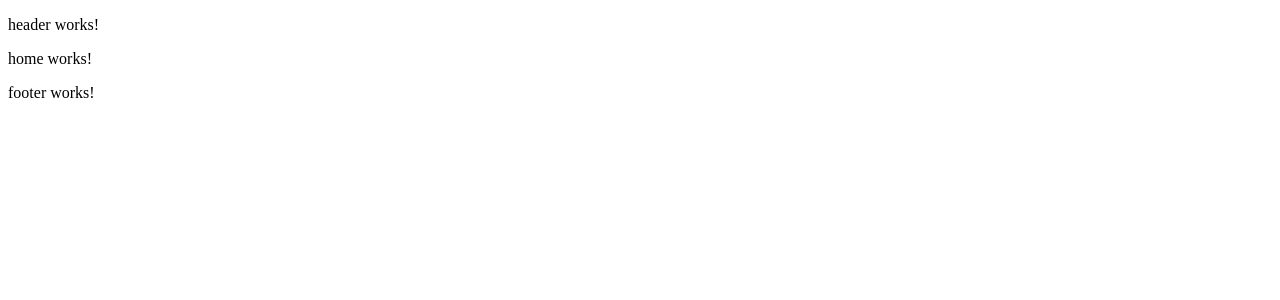
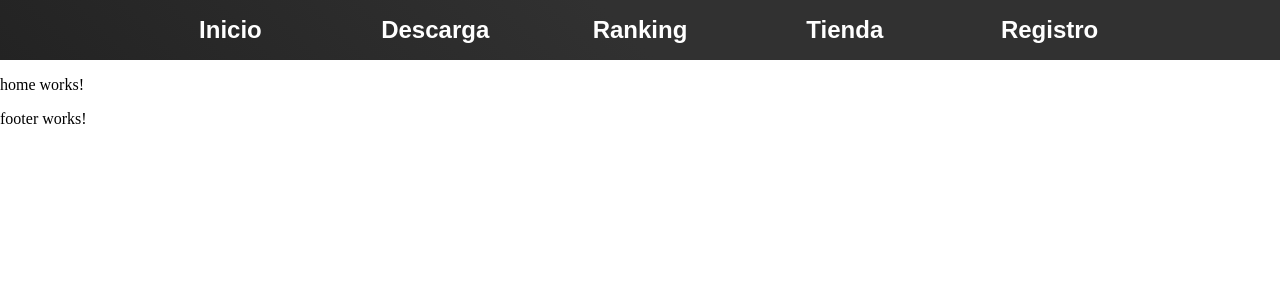
Before and after one commit to MatiasSelvaggio/MuOnlineFrontend, an Angular app: page / in a window 1280 px wide. Shown: the top 300 px of the page. Built offline with nearby package versions, Linux system fonts and the light colour scheme.

Commit message:
Desarrollo del header

```diff
--- a/src/app/header/header.component.css
+++ b/src/app/header/header.component.css
@@ -0,0 +1,35 @@
+.contenedor{
+    width: 100%;
+    height: 60px;
+    background: linear-gradient(45deg, rgb(35, 35, 35) 0%, rgb(49, 49, 49) 49%);
+    display: flex;
+    justify-content: center;
+    align-items: center;
+}
+
+.barra-navegacion{
+    width: 1024px;
+    height: 100%;
+    display: flex;
+}
+
+.boton-enlace{
+    color: white;
+    height: 100%;
+    font-size: x-large;
+    font-family: Arial, Helvetica, sans-serif;
+    font-weight: 600;
+    cursor: pointer;
+    display: flex;
+    width: 20%;
+    align-items: center;
+    justify-content: center;
+}
+
+.boton-enlace:hover{
+    background: rgb(65, 65, 65);
+}
+
+.boton-enlace:active{
+    background: linear-gradient(180deg, rgb(60, 60, 60) 0%, rgb(70, 70, 70) 49%);
+}
--- a/src/app/header/header.component.html
+++ b/src/app/header/header.component.html
@@ -1 +1,11 @@
-<p>header works!</p>
+<section>
+    <div class="contenedor">
+        <nav class="barra-navegacion">
+            <div class="boton-enlace">Inicio</div>
+            <div class="boton-enlace">Descarga</div>
+            <div class="boton-enlace">Ranking</div>
+            <div class="boton-enlace">Tienda</div>
+            <div class="boton-enlace">Registro</div>
+        </nav>
+    </div>
+</section>
--- a/src/styles.css
+++ b/src/styles.css
@@ -1 +1,3 @@
-/* You can add global styles to this file, and also import other style files */
+body{
+    margin: 0;
+}
```
